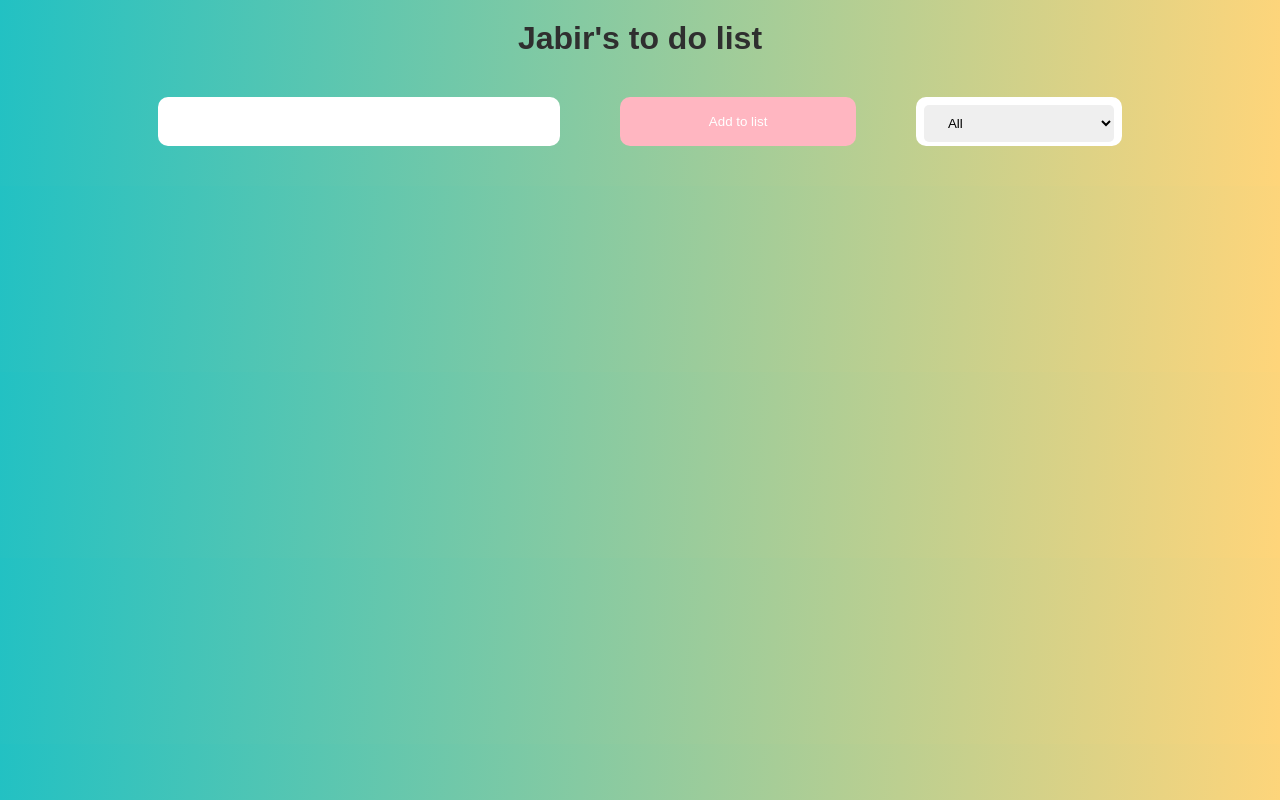
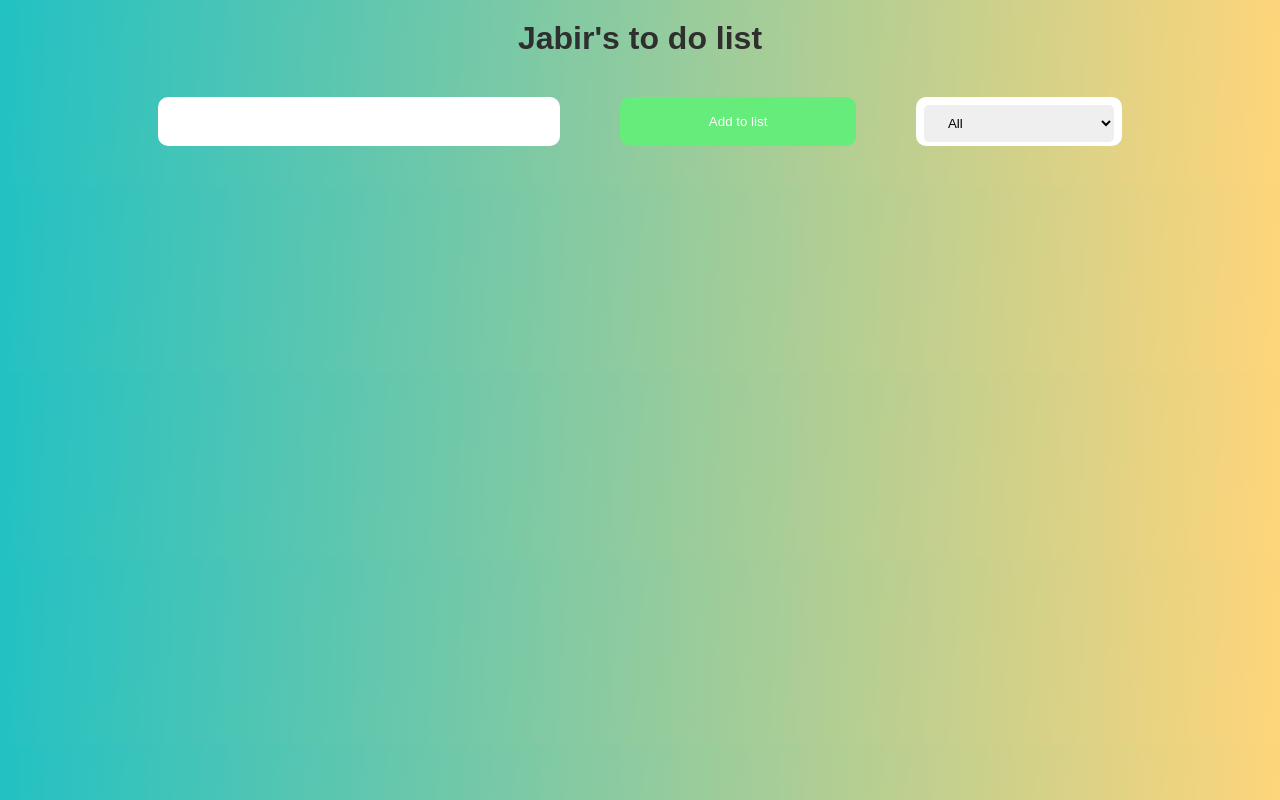
Before and after one commit to FutureWiz2002/todo-list, a React (Create React App) app: page / in a window 1280 px wide. In both pictures the pointer is over the button "Add to list". Built offline with nearby package versions, Linux system fonts and the light colour scheme.

Commit message:
Update App.css

```diff
--- a/src/App.css
+++ b/src/App.css
@@ -34,7 +34,6 @@ form input, form button, .select {
   border-radius: 10px;
   height: 49px;
 
-
 }
 
 form input {
@@ -59,7 +58,7 @@ form button {
 }
 
 form button:hover {
-  background-color: lightpink;
+  background-color: rgb(101, 236, 122);
   transition: 0.2s;
 }
 
@@ -82,7 +81,6 @@ form {
   background-color: rgb(233, 233, 233);
   margin: auto;
   list-style: none;
-
 
 }
 .completed {
@@ -114,9 +112,18 @@ li {
   border: none;
 
 }
+
+.complete-button:hover {
+  background-color: rgb(44, 255, 51);
+
+}
 .trash-button{
   padding: 0px 10px;
-  background-color: rgb(252, 164, 178);
+  background-color: rgb(255, 167, 167);
   border: none;
 
 }
+.trash-button:hover {
+  background-color: rgb(255, 126, 126);
+
+}
```
